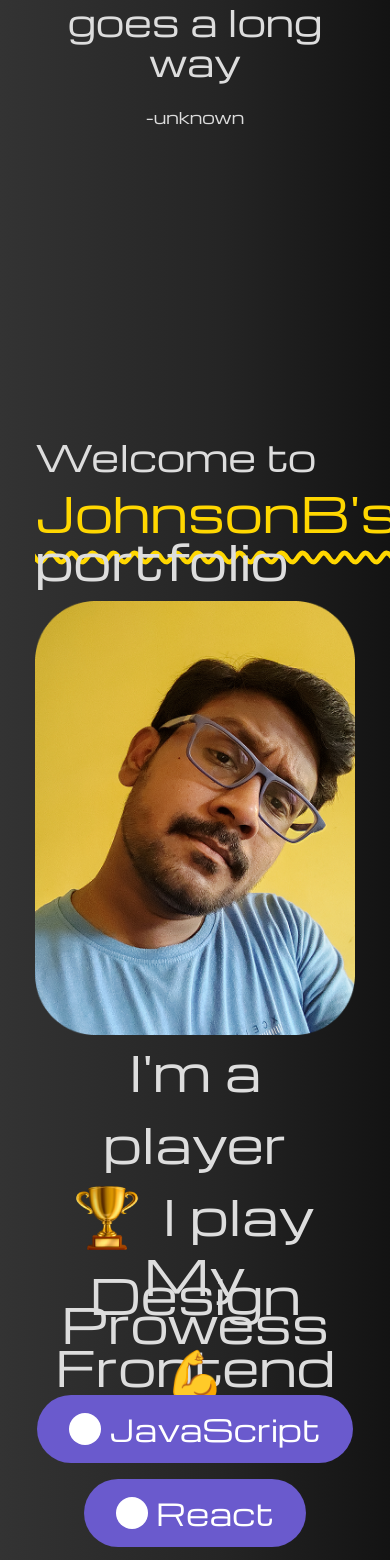
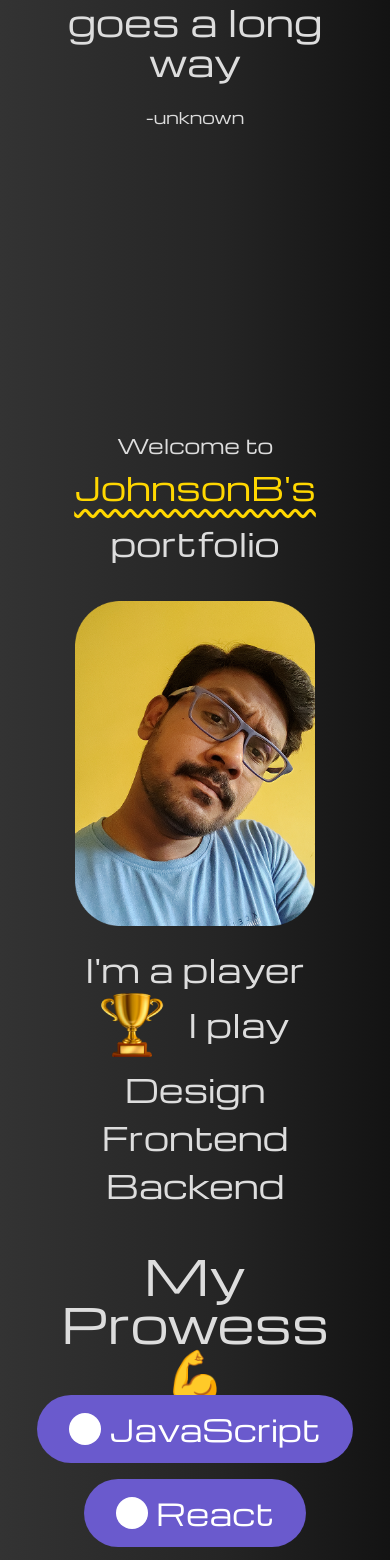
Before and after one commit to johnsonbhaskaran/Portfolio, a React (Vite) app: page / in a window 390 px wide. Shown: the part 437-1997 px from the top of the page. Built offline with nearby package versions, Linux system fonts and the light colour scheme; some icons are missing.

Commit message:
Done: RWD Mobile devices

```diff
--- a/src/sections/Intro.jsx
+++ b/src/sections/Intro.jsx
@@ -7,13 +7,13 @@ const Intro = () => {
 
   return (
     <div className='flex flex-col justify-evenly items-center w-full h-screen'>
-      <div className='flex flex-col justify-evenly max-w-xs md:max-w-2xl xl:max-w-5xl'>
-        <p className='text-4xl/16'>Welcome to</p>
-        <h1 className='text-5xl xl:text-7xl'>
+      <div className='flex flex-col justify-evenly max-w-xs md:max-w-2xl xl:max-w-5xl md:text-left text-center'>
+        <p className='text-xl md:text-4xl/16'>Welcome to</p>
+        <h1 className='text-[32px]/14 md:text-5xl xl:text-7xl'>
           <span
             className={`${
               theme === "light" ? "text-[#FFD700]" : "text-[#000080]"
-            }  decoration-wavy underline underline-offset-[18px]`}
+            }  decoration-wavy underline underline-offset-8 md:underline-offset-[18px]`}
           >
             JohnsonB's
           </span>{" "}
@@ -21,8 +21,12 @@ const Intro = () => {
         </h1>
       </div>
       <div className='flex xl:flex-row flex-col justify-evenly xl:justify-between items-center w-xs md:w-2xl xl:w-4xl h-3/4'>
-        <img src={pic} alt='casual looking Johnson Bhaskaran head shot' />
-        <h2 className='text-5xl/18 xl:text-7xl/24 text-center xl:text-right'>
+        <img
+          className='w-3/4 md:w-auto'
+          src={pic}
+          alt='casual looking Johnson Bhaskaran head shot'
+        />
+        <h2 className='my-3 md:my-0 text-[32px] md:text-5xl/18 xl:text-7xl/24 text-center xl:text-right'>
           I'm a player <br />
           <img className='inline mr-6 mb-2' src={cup} alt='' />
           I play <br />
```
